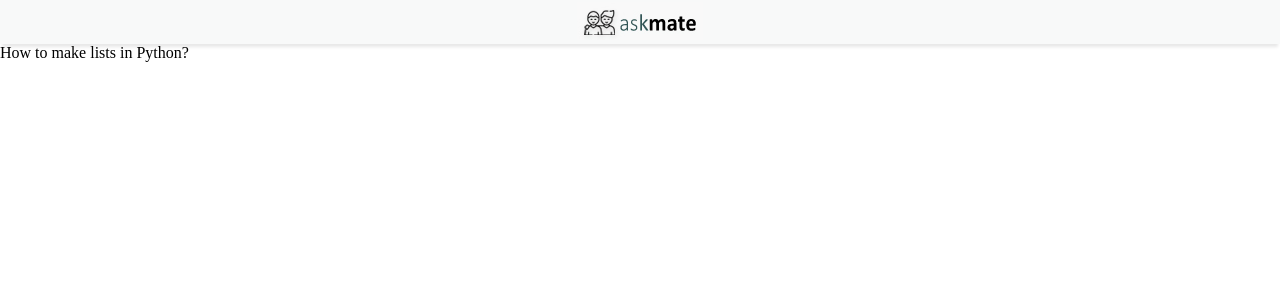
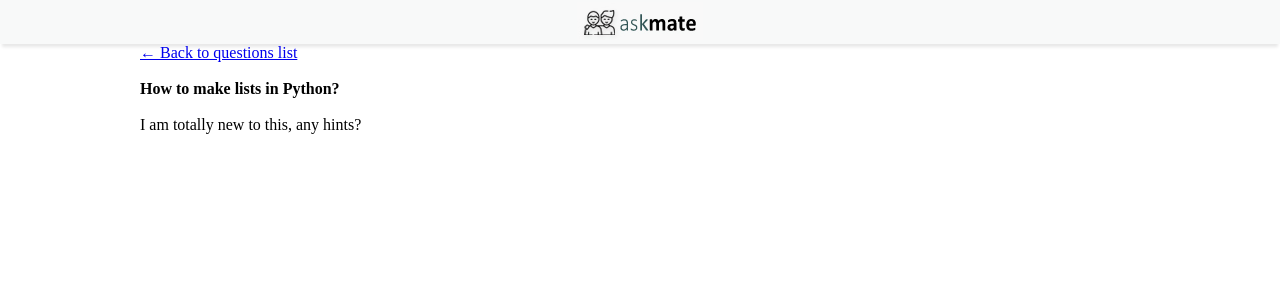
Before and after one commit to RadekRo/ask-mate, a Flask app: page /question/1 in a window 1280 px wide. Shown: the top 304 px of the page. Run offline with Flask 3, Linux system fonts and the light colour scheme; some libraries are stand-ins or nearby versions.

Commit message:
Added back to question list href and question message display

```diff
--- a/app.py
+++ b/app.py
@@ -16,7 +16,6 @@ def route_question(id):
     return render_template("question.html", question=question)
 
 
-
 if __name__ == '__main__':
     app.run()
 
--- a/data_handler.py
+++ b/data_handler.py
@@ -14,8 +14,7 @@ def import_questions(filename):
 
 
 def get_all_questions():
-    questions = import_questions(DATA_FILE_PATH_QUESTION)
-    return questions
+    return import_questions(DATA_FILE_PATH_QUESTION)
 
 
 def get_question(id):
--- a/templates/question.html
+++ b/templates/question.html
@@ -1,4 +1,9 @@
 {% extends "layout.html" %}
 {% block content %}
-{{question[4]}}
+<div class="question-list">
+    <a href="/">&larr; Back to questions list</a><br /><br />
+    <b>{{question[4]}}</b><br /><br />
+    {{question[5]}}
+
+</div>
 {% endblock %}
```
